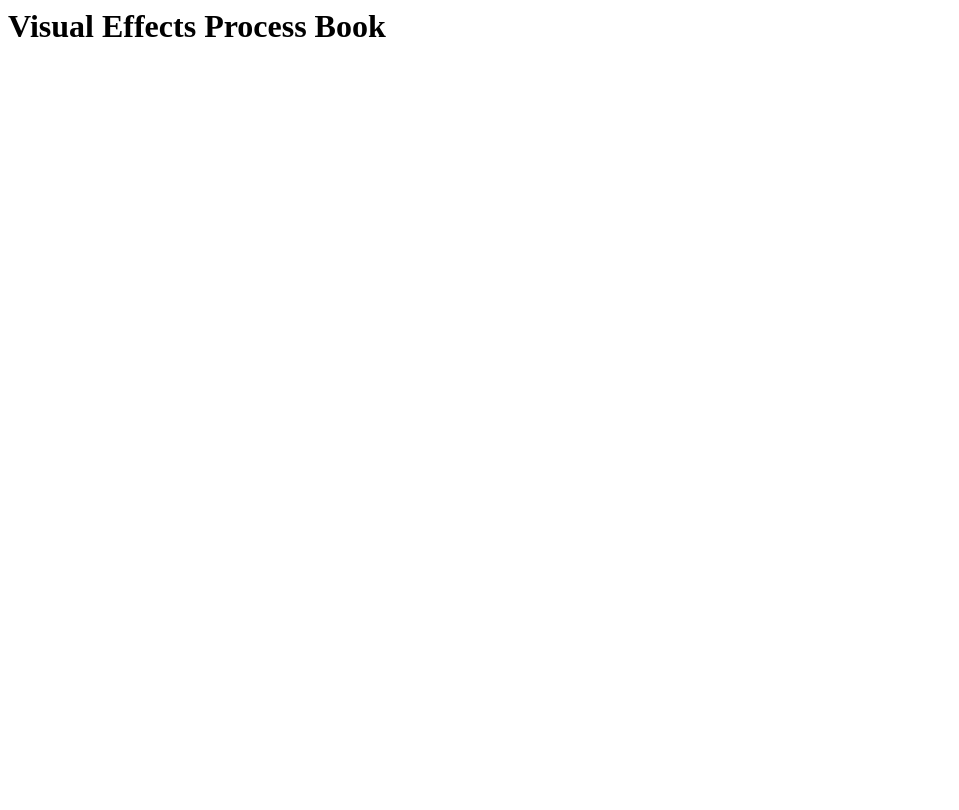
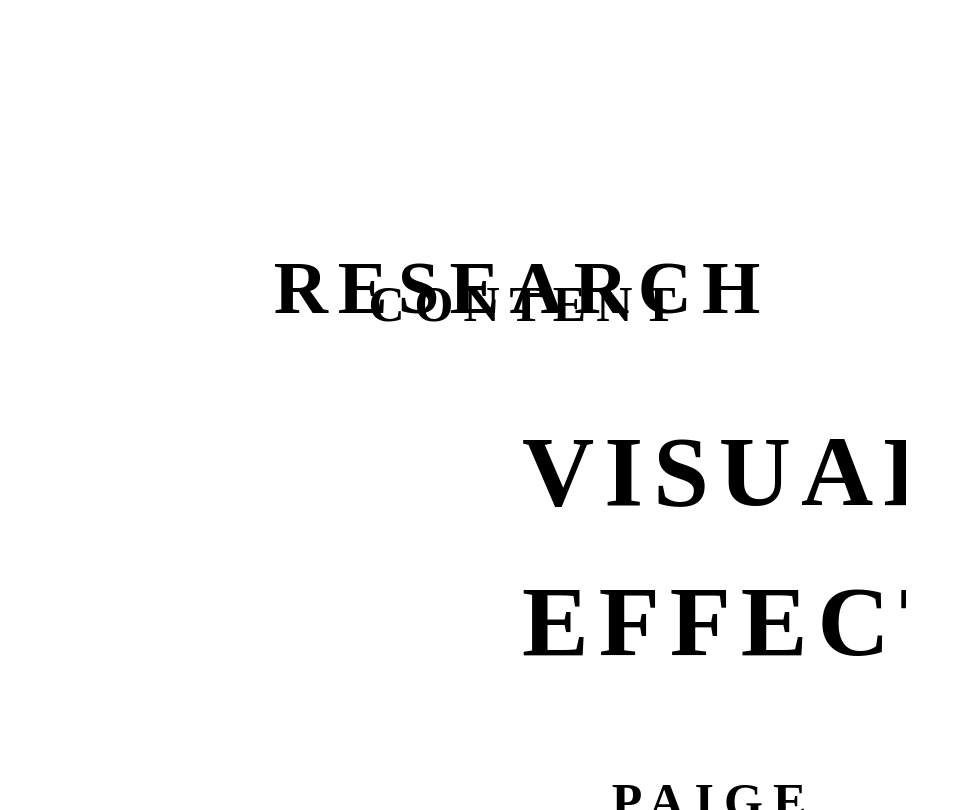
Before and after one commit to paigejohnston/Visual-Effects, a plain HTML site: page index.html in a window 1280 px wide. Shown: the whole page, without its empty margins (0-959 px from the left). Drawn offline with Linux system fonts and the light colour scheme; files that its build step writes are made by us from their sources.

Commit message:
updated links

```diff
--- a/index.html
+++ b/index.html
@@ -1 +1,34 @@
-<h1> Visual Effects Process Book </h1>
+<!DOCTYPE html>
+<html>
+<head>
+  <meta name="viewport" content="width=device-width, initial-scale=1">
+  <script src="./js/processbook.js"></script>
+  <link rel="stylesheet" href="./styles/style.css"></link>
+
+    <title>VISUAL EFFECTS</title>
+</head>
+
+<body>
+    <div class="ve-page">
+      <div class="ve-credit-container">
+        <div class="ve-credit-col">
+        <h2> RESEARCH </h2>
+        </div>
+        <div class="ve-credit-container ve-credit-col-2">
+        <p>CONTENT</p>
+        </div>
+      </div>
+
+        <div class =<"ve-title-container">
+         <div class="ve-title-container ve-title-col">
+           <h1>VISUAL EFFECTS</h1>
+            <h4>PAIGE JOHNSTON</h4>
+        </div>
+       </div>
+
+
+
+
+
+  </body>
+</html>
--- /dev/null
+++ b/style.css
@@ -0,0 +1,80 @@
+* {
+  box-sizing: border-box;
+}
+
+html {
+  margin: 0;
+  padding: 0;
+	overflow-y: hidden;
+}
+
+body {
+  margin: 10px;
+  padding: 60px;
+  width: 100vw;
+  height: 100vh;
+  position: absolute;
+  overflow: hidden;
+}
+
+.ve-page {
+  height:100vh;
+  width: 100vw;
+  top:0;
+  margin:0;
+  padding:0;
+  float:centre;
+}
+
+/*CREDIT STYLE*/
+
+.p {
+  font-size: 30pt;
+  font-family: "Times New Roman", Times, serif;
+  color: #00FFFF;
+}
+
+.ve-credit-container {
+  position: absolute;
+  margin: 0;
+  padding: 0;
+  width: 40%;
+  top: 20%;
+  left: 20%;
+  float:left;
+}
+
+.ve-credit-col {
+  font-size: 50px;
+  line-height: 1.5;
+  letter-spacing: 0.2em;
+  text-align: center;
+  font-weight: bold;
+}
+
+.ve-credit-col-2 {
+  font-size: 50px;
+  line-height: 1.5;
+  letter-spacing: 0.2em;
+  text-align: center;
+  font-weight: bold;
+}
+
+
+
+/* TITLE and name */
+.ve-title-container {
+  left:40%;
+  top: 40%;
+	width: 30%;
+	position: absolute;
+	overflow: hidden;
+}
+
+.ve-title-col {
+  font-size: 50px;
+  line-height: 1.5;
+  letter-spacing: 0.2em;
+  text-align: center;
+  font-weight: bold;
+}
```
Also changed, not shown: js/processbook.js (deleted), processbook.js (added), styles/style.css (deleted), 5 other files.
